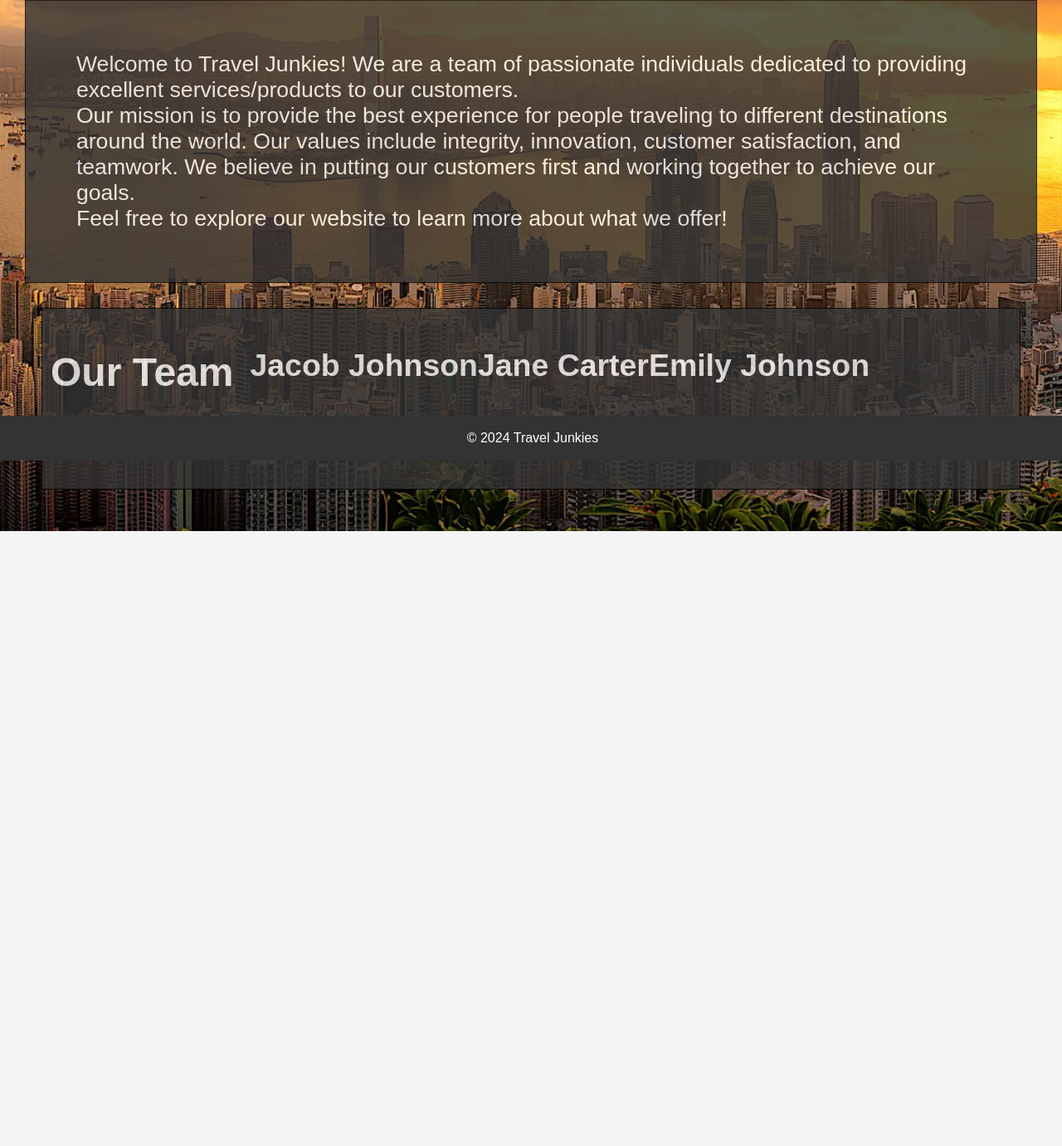
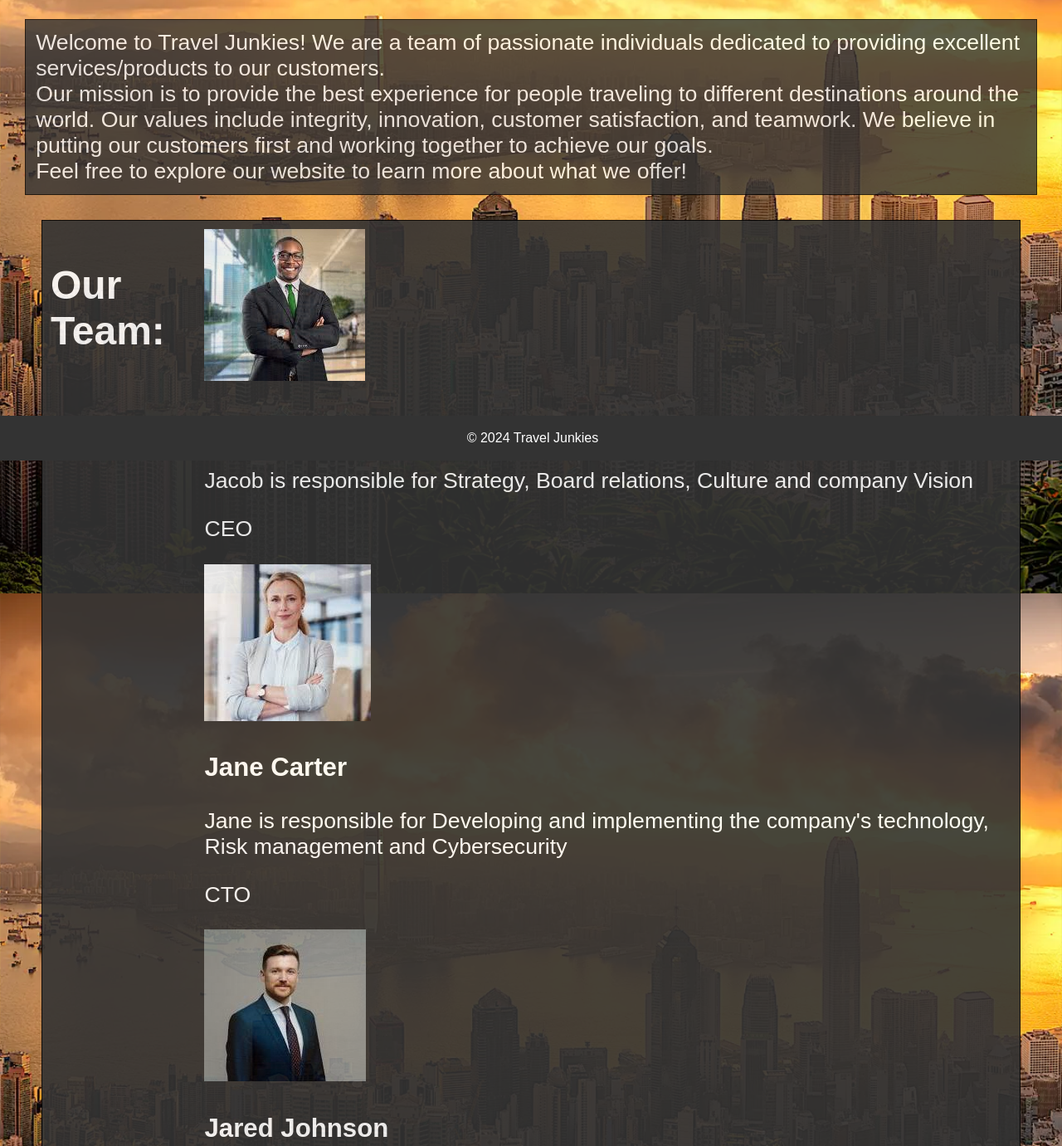
Before and after one commit to Robert-Konenske/travelRecommendation, a plain HTML site: page travelRecommendation/about.html in a window 1280 px wide. Shown: the part 245-1626 px from the top of the page at 83% size. Before the commit the page ends 885 px from the top, so only its background shows below. Drawn offline with Linux system fonts and the light colour scheme.

Commit message:
added bio's for team members

```diff
--- a/travelRecommendation/about.html
+++ b/travelRecommendation/about.html
@@ -27,18 +27,24 @@
                 Feel free to explore our website to learn more about what we offer!</p>
         </div>
         <section class="team-section">
-            <h2>Our Team</h2>
+            <h2>Our Team:</h2>
             <div class="team-members">
                 <div class="team-member">
+                    <img src="./ceo.jfif">
                     <h3>Jacob Johnson</h3>
+                    <p>Jacob is responsible for Strategy, Board relations, Culture and company Vision</p>
                     <p>CEO</p>
                 </div>
                 <div class="team-member">
+                    <p><img src="./cto.jfif"></p>
                     <h3>Jane Carter</h3>
+                    <p>Jane is responsible for Developing and implementing the company's technology, Risk management and Cybersecurity</p>
                     <p>CTO</p>
                 </div>
                 <div class="team-member">
-                    <h3>Emily Johnson</h3>
+                    <img src="./coo.jfif">
+                    <h3>Jared Johnson</h3>
+                    <p>Jared is responsible for Overseeing operations, implementing policies and managing finances</p>
                     <p>COO</p>
                 </div>
             </div>
--- a/travelRecommendation/styles.css
+++ b/travelRecommendation/styles.css
@@ -40,10 +40,6 @@ nav ul li a:hover {
     background-color: #575757;
 }
 
-.push-right {
-    justify-content: flex-end;
-}
-
 main {
     color: white;
     padding: 20px;
@@ -63,6 +59,10 @@ footer {
     left: 0;
 }
 
+.push-right {
+    justify-content: flex-end;
+}
+
 /* About Us Page Specific Styles */
 .about-container {
     margin: 0 auto;
@@ -70,23 +70,13 @@ footer {
     align-content: center;
 }
 
-.about-container h1 {
-    font-size: 2em;
-    margin-bottom: 20px;
-}
-
-.about-container p {
-    font-size: 1.2em;
-    line-height: 1.6;
-}
 .team-section {
     display: flex;
-    align-items: flex-start;
     margin: 30px;
     padding: 10px;
     background-color: #333;
     border: 1px solid black;
-    opacity: 0.8;
+    opacity: 0.9;
 }
 
 .team-section h2 {
@@ -94,12 +84,12 @@ footer {
 }
 
 .team-members {
-    display: flex;
-    flex-direction: row;
+    justify-content: space-around;
 }
 
 .team-member {
     margin-bottom: 10px;
+    font-size: smaller;
 }
 
 /* contact Us Page Specific Styles */
@@ -177,7 +167,7 @@ div.transboxAbout {
   }
 
 div.transboxAbout p {
-    margin: 5%;
+    margin: 1%;
     color: #ffffff;
     font-size: smaller;
   }
```
Also changed, not shown: travelRecommendation/ceo.jfif (added), travelRecommendation/coo.jfif (added), travelRecommendation/cto.jfif (added).
